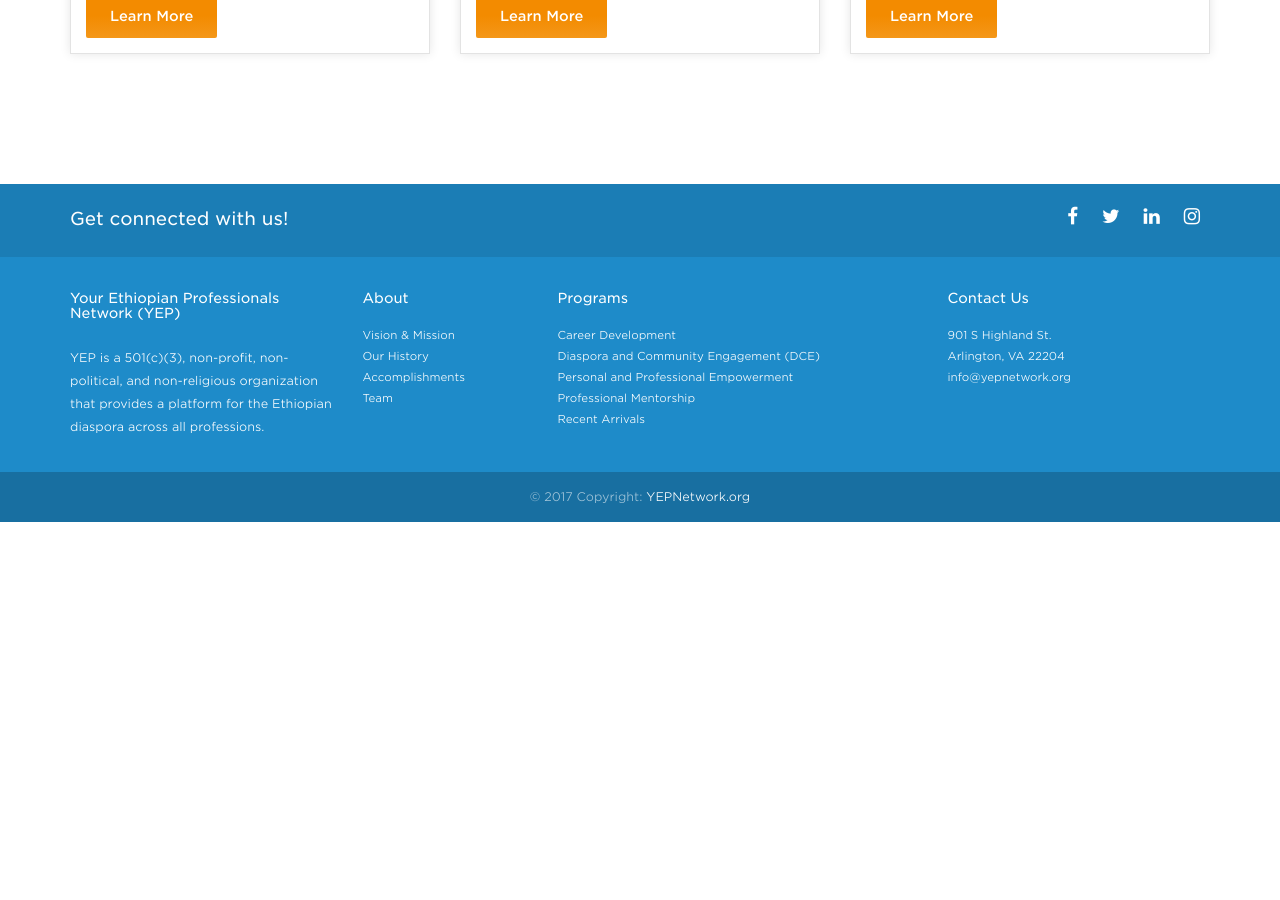
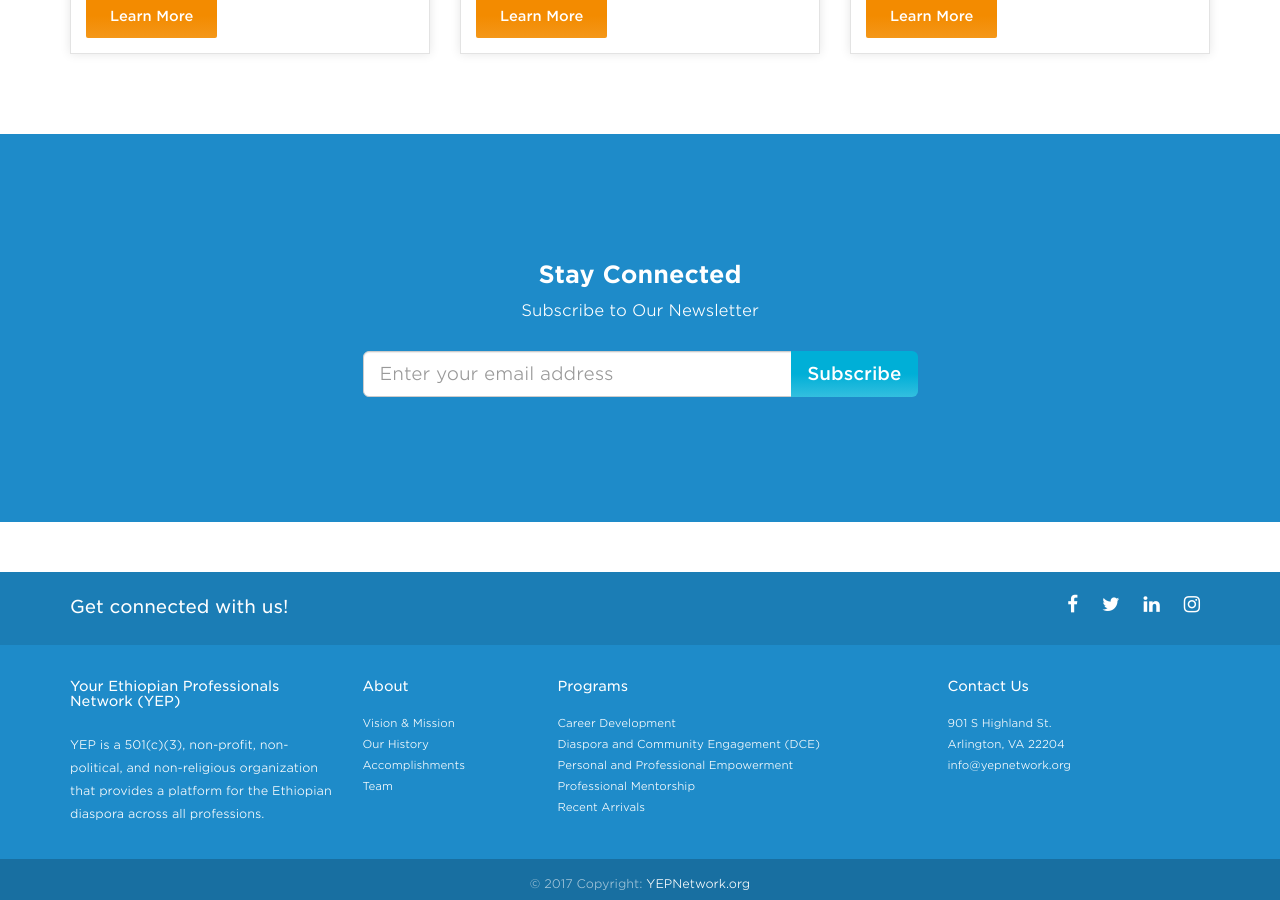
Before and after one commit to YEPNetwork/yepnetwork.github.io, a Jekyll site: the page built from index.html, in a window 1280 px wide and 900 px high, scrolled down 1058 px. Built offline with Jekyll 4.4.1, drawn with Linux system fonts in a browser that asks for light colours; nearby versions of some CDN libraries; before the commit the page ends 1580 px from its top, so only the background shows below that.

Commit message:
Added subscription row.

```diff
--- a/index.html
+++ b/index.html
@@ -38,3 +38,22 @@
     </div>
   </section>
 </div>
+
+<section id="email-signup" style="background: #1E8BC9">
+  <div class="container" style="padding-top: 75px; padding-bottom: 75px;">
+    <div class="row">
+      <div class="col-sm-12">
+        <h2 class="margin-top-0">Stay Connected</h2>
+        <p class="text-muted text-center" style="color: #fff">Subscribe to Our Newsletter</p>
+      </div>
+      <div class="col-sm-6 col-sm-offset-3 margin-top-2">
+        <div class="input-group input-group-lg">
+          <input type="text" class="form-control" placeholder="Enter your email address">
+          <span class="input-group-btn">
+            <button class="btn btn-primary" type="button">Subscribe</button>
+          </span>
+        </div>
+      </div>
+    </div>
+  </div>
+</section>
```
